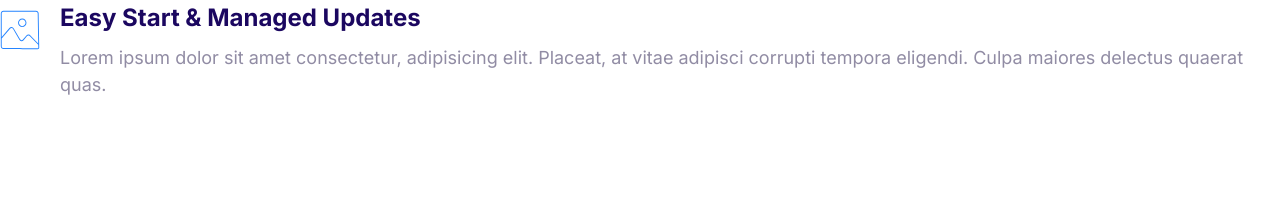
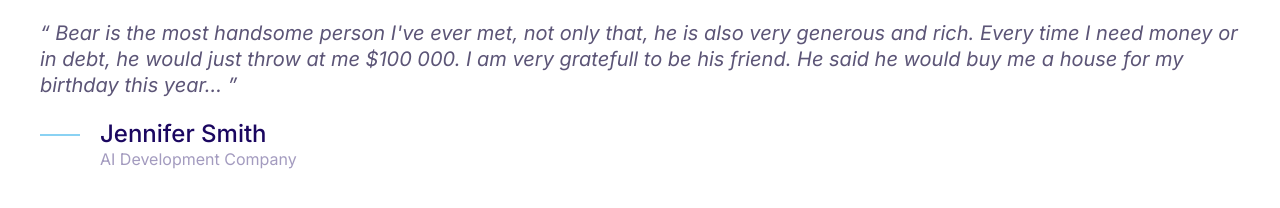
Before and after one commit to biatuong0978/bearnitize, a plain HTML site: page index.html in a window 1280 px wide. Drawn offline with Linux system fonts and the light colour scheme.

Commit message:
Build Quotes

```diff
--- a/css/styles.css
+++ b/css/styles.css
@@ -4,6 +4,7 @@
     --color-accent: #ff3400;
     --color-headings: #1b0760;
     --color-body: #918ca4;
+    --color-body-darker: #5c5577;
     --color-border: #ccc;
     --border-radius: 30px;
 }
@@ -391,3 +392,52 @@ a {
 .media__image {
     margin-top: 10px;
 }
+
+/* Quotes */
+
+.quote {
+    font-size: 3rem;
+    font-style: italic;
+    color: var(--color-body-darker);
+    line-height: 1.3;
+}
+
+.quote__text::before {
+    content: open-quote;
+}
+
+.quote__text::after {
+    content: close-quote;
+}
+
+.quote__author {
+    font-style: normal;
+    font-weight: 500;
+    margin-bottom: 0;
+}
+
+.quote__organization {
+    color: var(--color-headings);
+    font-size: 2rem;
+    font-style: normal;
+    opacity: .4;
+}
+
+.quote__line {
+    position: relative;
+    bottom: 13px;
+}
+
+@media screen and (min-width: 1024px) {
+    .quote {
+        font-size: 2rem;
+    }
+
+    .quote__author {
+        font-size: 2.4rem;
+    }
+
+    .quote__organization {
+        font-size: 1.6rem;
+    }
+}
--- a/index.html
+++ b/index.html
@@ -14,20 +14,26 @@
     <link rel="stylesheet" href="css/styles.css" />
   </head>
   <body>
+    <blockquote class="quote">
+      <p class="quote__text">
+        Bear is the most handsome person I've ever met, not only that, he is
+        also very generous and rich. Every time I need money or in debt, he
+        would just throw at me $100 000. I am very gratefull to be his friend.
+        He said he would buy me a house for my birthday this year...
+      </p>
+      <footer>
         <div class="media">
           <div class="media__image">
-        <svg class="icon icon--primary">
-          <use xlink:href="images/sprite.svg#snap"></use>
+            <svg class="icon icon--primary quote__line">
+              <use xlink:href="images/sprite.svg#line"></use>
             </svg>
           </div>
           <div class="media__body">
-        <h3 class="media__title">Easy Start & Managed Updates</h3>
-        <p>
-          Lorem ipsum dolor sit amet consectetur, adipisicing elit. Placeat, at
-          vitae adipisci corrupti tempora eligendi. Culpa maiores delectus
-          quaerat quas.
-        </p>
+            <h3 class="media__title quote__author">Jennifer Smith</h3>
+            <p class="quote__organization">AI Development Company</p>
           </div>
         </div>
+      </footer>
+    </blockquote>
   </body>
 </html>
```
Also changed, not shown: components/media.html (added, +15 -0 lines), components/quotes.html (added, +21 -0 lines). Lines whose indentation alone changed are shown as unchanged.
